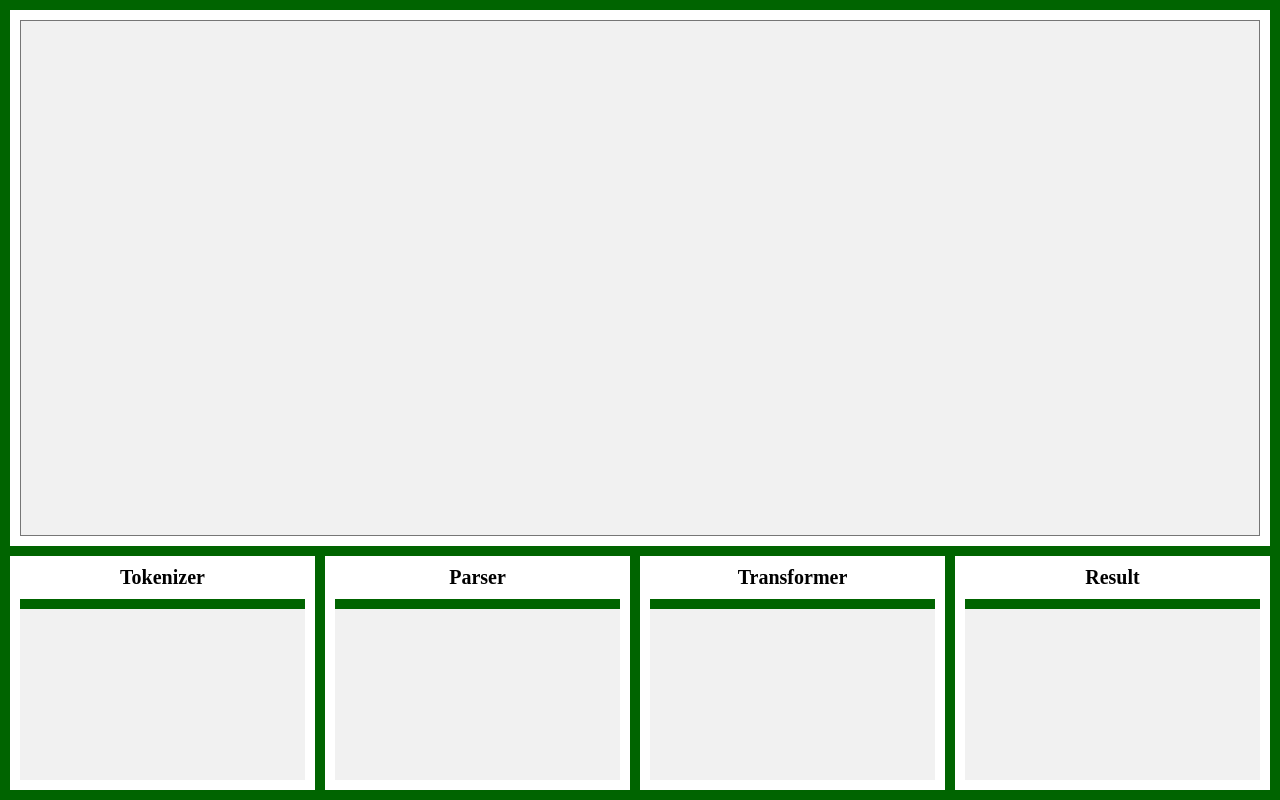
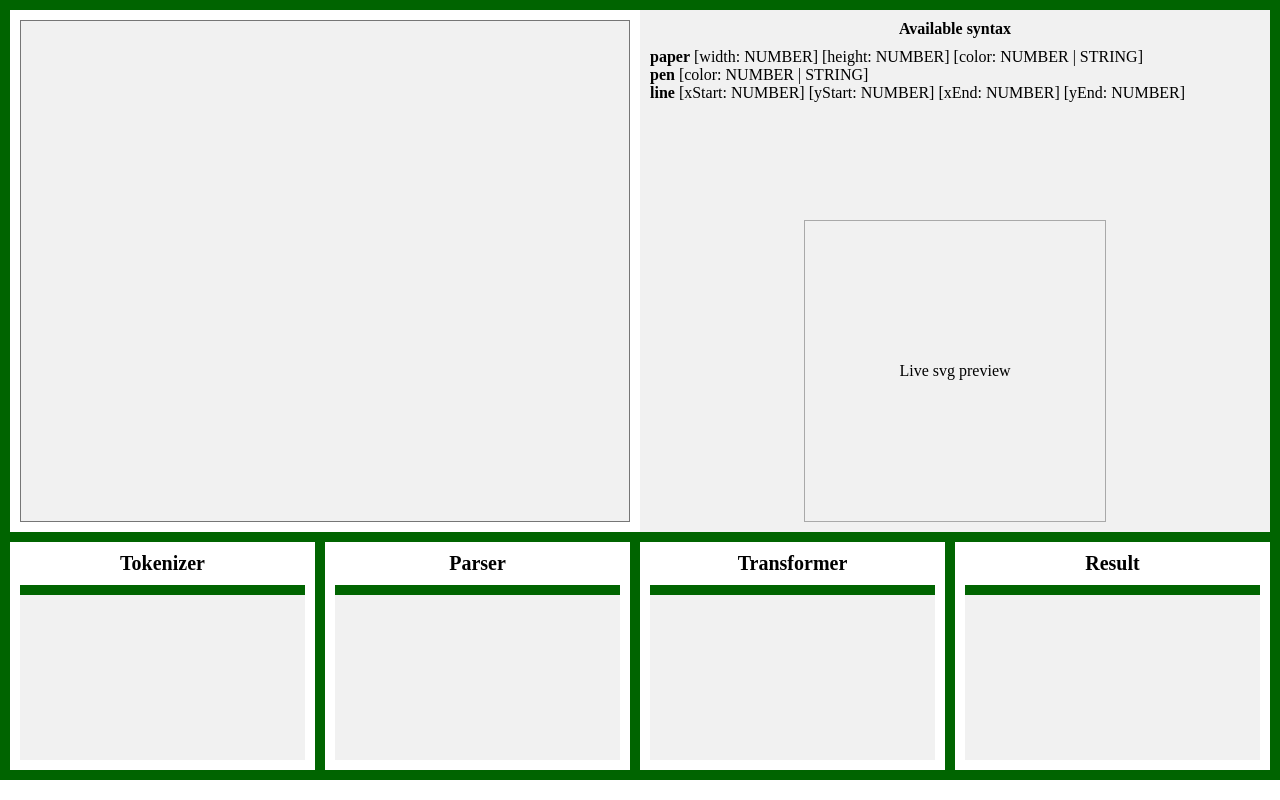
Before and after one commit to Akr1s/compiler, a plain HTML site: page index.html in a window 1280 px wide. Drawn offline with Linux system fonts and the light colour scheme.

Commit message:
add info section

```diff
--- a/index.css
+++ b/index.css
@@ -2,16 +2,46 @@ body {
     display: grid;
     grid-template-columns: 1fr 1fr 1fr 1fr;
     grid-template-rows: 1fr 30%;
-    height: 100vh;
+    height: calc(100vh - 20px);
     box-sizing: border-box;
     margin: 0;
     border: 10px solid darkgreen;
 }
 
 .code {
-    grid-column: 1/-1;
+    grid-column: 1/3;
     border-bottom: 10px solid darkgreen;
     display: flex;
+}
+
+.info {
+    grid-column: 3/5;
+    border-bottom: 10px solid darkgreen;
+    background-color: #f1f1f1;
+    padding: 10px;
+    display: flex;
+    flex-direction: column;
+}
+
+#keywords {
+    display: flex;
+    flex-direction: column;
+    flex-grow: 1;
+}
+
+#preview {
+    width: 300px;
+    height: 300px;
+    border: 1px solid darkgray;
+    align-self: center;
+    display: flex;
+    align-items: center;
+    justify-content: center;
+}
+
+#preview svg {
+    max-width: 100%;
+    max-height: 100%;
 }
 
 .section {
@@ -28,10 +58,9 @@ body {
 .transformer,
 .result {
     flex-grow: 1;
-    padding-top: 10px;
     background-color: #f1f1f1;
     padding: 10px;
-    white-space: pre;
+    white-space: pre-wrap;
     overflow-y: auto;
     border-top: 10px solid darkgreen;
 }
--- a/index.html
+++ b/index.html
@@ -11,6 +11,11 @@
     <body>
         <section class="code">
             <textarea id="code-area"></textarea>
+        </section>
+        <section class="info">
+            <header class="header">Available syntax</header>
+            <div id="keywords"></div>
+            <div id="preview">Live svg preview</div>
         </section>
         <section class="section">
             <header class="header">Tokenizer</header>
--- a/index.js
+++ b/index.js
@@ -1,3 +1,4 @@
+import { argumentsMap } from './modules/constants/arguments-map.constant.js';
 import { analizeStepResults, debounce } from './modules/utils/functions.util.js';
 import { generateCode } from './modules/utils/generate-code.util.js';
 import { parse } from './modules/utils/parse.util.js';
@@ -5,6 +6,14 @@ import { tokenize } from './modules/utils/tokenize.util.js';
 import { transform } from './modules/utils/transform.util.js';
 
 const codeArea = document.querySelector('#code-area');
+
+const keywords = Object.entries(argumentsMap)
+    .map(([key, value]) => {
+        const args = value.map(({ name, types }) => `[${name}: ${types.join(' | ')}]`).join(' ');
+        return `<span class="declaration"><b>${key}</b> ${args}</span>`;
+    })
+    .join('');
+document.querySelector('#keywords').innerHTML = keywords;
 
 const handleCodeAreaChange = (event) => {
     const code = event.target.value;
@@ -15,7 +24,8 @@ const handleCodeAreaChange = (event) => {
         transform,
         document.querySelector('.transformer'),
     )(ast);
-    analizeStepResults(generateCode, document.querySelector('.result'))(transformedAst);
+    const svg = analizeStepResults(generateCode, document.querySelector('.result'))(transformedAst);
+    document.querySelector('#preview').innerHTML = svg;
 };
 
 codeArea.addEventListener('input', debounce(handleCodeAreaChange, 2000));
--- /dev/null
+++ b/modules/constants/arguments-map.constant.js
@@ -0,0 +1,17 @@
+import { KEYWORDS } from './keywords.constant.js';
+import { TOKEN_TYPES } from './token-types.constant.js';
+
+export const argumentsMap = {
+    [KEYWORDS.PAPER]: [
+        { name: 'width', types: [TOKEN_TYPES.NUMBER] },
+        { name: 'height', types: [TOKEN_TYPES.NUMBER] },
+        { name: 'color', types: [TOKEN_TYPES.NUMBER, TOKEN_TYPES.STRING] },
+    ],
+    [KEYWORDS.PEN]: [{ name: 'color', types: [TOKEN_TYPES.NUMBER, TOKEN_TYPES.STRING] }],
+    [KEYWORDS.LINE]: [
+        { name: 'xStart', types: [TOKEN_TYPES.NUMBER] },
+        { name: 'yStart', types: [TOKEN_TYPES.NUMBER] },
+        { name: 'xEnd', types: [TOKEN_TYPES.NUMBER] },
+        { name: 'yEnd', types: [TOKEN_TYPES.NUMBER] },
+    ],
+};
--- a/modules/utils/parse.util.js
+++ b/modules/utils/parse.util.js
@@ -2,25 +2,11 @@ import { NODE_TYPES } from '../constants/node-types.constant.js';
 import { KEYWORDS } from '../constants/keywords.constant.js';
 import { TOKEN_TYPES } from '../constants/token-types.constant.js';
 import { CompilerError } from '../error.class.js';
+import { argumentsMap } from '../constants/arguments-map.constant.js';
 
 const nodeTypes = {
     [TOKEN_TYPES.NUMBER]: NODE_TYPES.NUMBER_LITERAL,
     [TOKEN_TYPES.STRING]: NODE_TYPES.STRING_LITERAL,
-};
-
-const argumentsMap = {
-    [KEYWORDS.PAPER]: [
-        { name: 'width', types: [TOKEN_TYPES.NUMBER] },
-        { name: 'height', types: [TOKEN_TYPES.NUMBER] },
-        { name: 'color', types: [TOKEN_TYPES.NUMBER, TOKEN_TYPES.STRING] },
-    ],
-    [KEYWORDS.PEN]: [{ name: 'color', types: [TOKEN_TYPES.NUMBER, TOKEN_TYPES.STRING] }],
-    [KEYWORDS.LINE]: [
-        { name: 'xStart', types: [TOKEN_TYPES.NUMBER] },
-        { name: 'yStart', types: [TOKEN_TYPES.NUMBER] },
-        { name: 'xEnd', types: [TOKEN_TYPES.NUMBER] },
-        { name: 'yEnd', types: [TOKEN_TYPES.NUMBER] },
-    ],
 };
 
 const isValidColor = (strColor) => {
```
